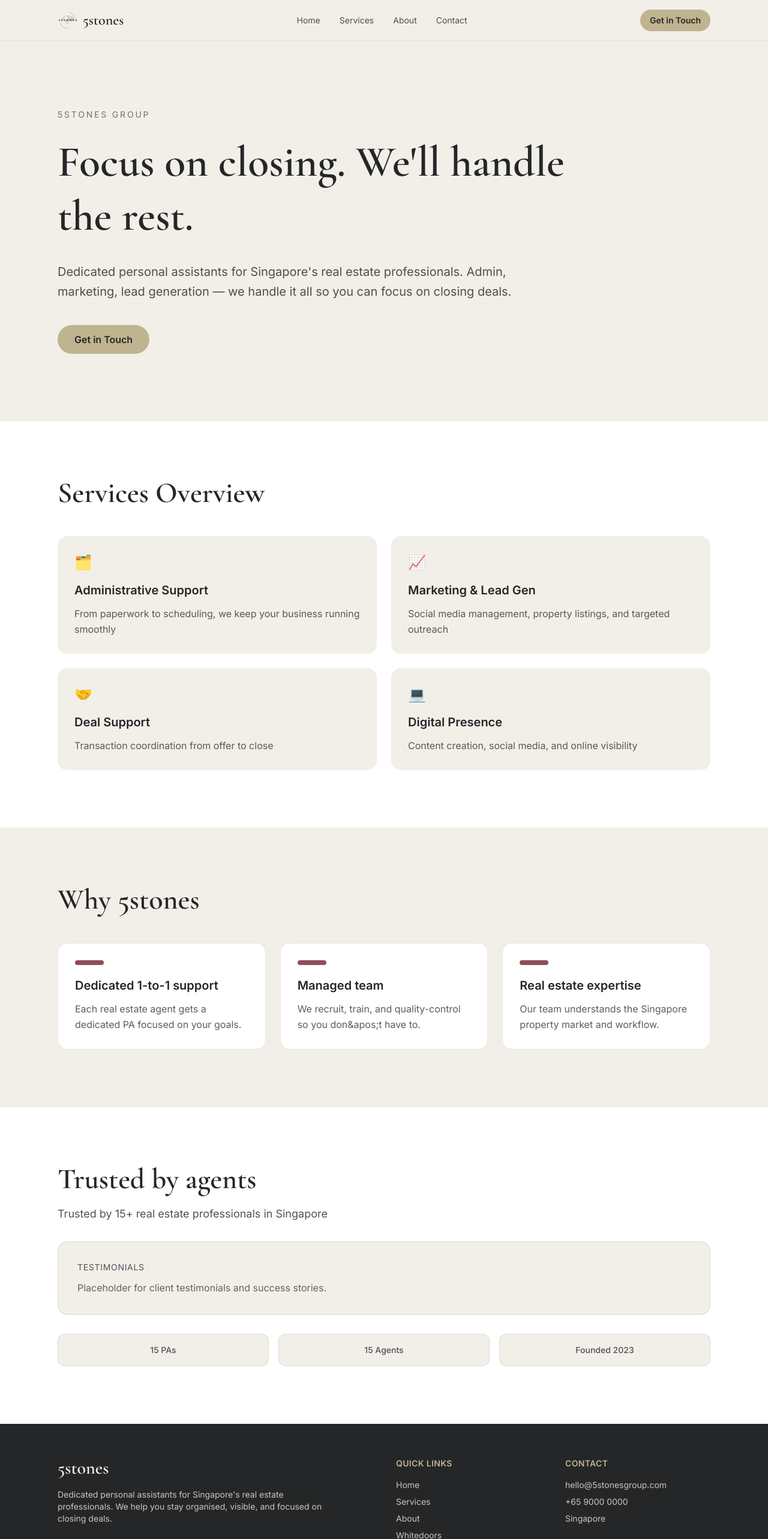
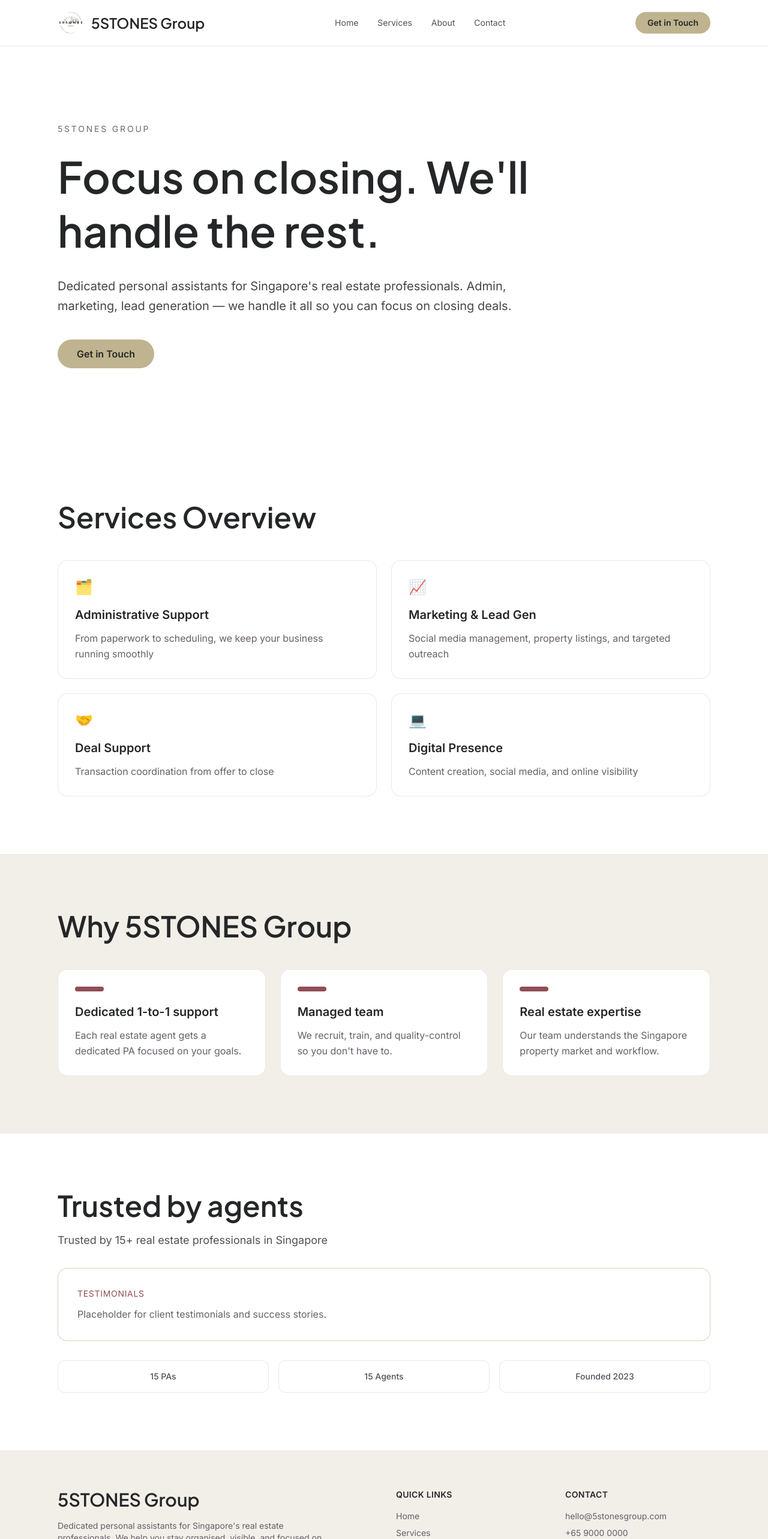
Before and after one commit to buffboii93/5stones-website, a Next.js app: page / in a window 1280 px wide. Shown: the top 2566 px of the page at 60% size. Built offline with nearby package versions, Linux system fonts and the light colour scheme.

Commit message:
Redesign branding, typography, and color system for 5STONES Group

```diff
--- a/src/app/globals.css
+++ b/src/app/globals.css
@@ -7,12 +7,12 @@
   --color-cream: #f2efe9;
   --color-charcoal: #252627;
   --font-sans: var(--font-inter);
-  --font-serif: var(--font-cormorant);
+  --font-serif: var(--font-plus-jakarta);
 }
 
 html,
 body {
-  background: #f2efe9;
+  background: #ffffff;
   color: #252627;
 }
 
--- a/src/app/layout.tsx
+++ b/src/app/layout.tsx
@@ -1,5 +1,5 @@
 import type { Metadata } from "next";
-import { Cormorant_Garamond, Inter } from "next/font/google";
+import { Inter, Plus_Jakarta_Sans } from "next/font/google";
 import "./globals.css";
 
 const inter = Inter({
@@ -7,14 +7,14 @@ const inter = Inter({
   subsets: ["latin"],
 });
 
-const cormorant = Cormorant_Garamond({
-  variable: "--font-cormorant",
+const plusJakarta = Plus_Jakarta_Sans({
+  variable: "--font-plus-jakarta",
   subsets: ["latin"],
   weight: ["400", "500", "600", "700"],
 });
 
 export const metadata: Metadata = {
-  title: "5stones | Dedicated PA Support for Real Estate Agents",
+  title: "5STONES Group | Dedicated PA Support for Real Estate Agents",
   description:
     "Dedicated personal assistants for Singapore real estate professionals.",
 };
@@ -26,7 +26,7 @@ export default function RootLayout({
 }>) {
   return (
     <html lang="en">
-      <body className={`${inter.variable} ${cormorant.variable} antialiased`}>
+      <body className={`${inter.variable} ${plusJakarta.variable} antialiased`}>
         {children}
       </body>
     </html>
--- a/src/app/page.tsx
+++ b/src/app/page.tsx
@@ -34,7 +34,7 @@ const differentiators = [
   },
   {
     title: "Managed team",
-    description: "We recruit, train, and quality-control so you don&apos;t have to.",
+    description: "We recruit, train, and quality-control so you don't have to.",
   },
   {
     title: "Real estate expertise",
@@ -44,23 +44,23 @@ const differentiators = [
 
 export default function Home() {
   return (
-    <div className="min-h-screen bg-cream text-charcoal">
+    <div className="min-h-screen bg-white text-charcoal">
       <Navbar />
 
       <main>
-        <section className="mx-auto w-full max-w-6xl px-5 py-20 md:px-8 md:py-28">
-          <p className="mb-6 text-sm uppercase tracking-[0.2em] text-plum/80">5stones Group</p>
+        <section className="mx-auto w-full max-w-6xl px-5 py-24 md:px-8 md:py-32">
+          <p className="mb-6 text-sm uppercase tracking-[0.2em] text-plum/85">5STONES Group</p>
           <h1 className="max-w-4xl font-serif text-5xl leading-tight font-semibold text-charcoal md:text-7xl">
             Focus on closing. We&apos;ll handle the rest.
           </h1>
-          <p className="mt-8 max-w-3xl text-lg leading-relaxed text-charcoal/80 md:text-xl">
+          <p className="mt-8 max-w-3xl text-lg leading-relaxed text-charcoal/85 md:text-xl">
             Dedicated personal assistants for Singapore&apos;s real estate professionals.
             Admin, marketing, lead generation — we handle it all so you can focus on
             closing deals.
           </p>
           <Link
             href="#contact"
-            className="mt-10 inline-flex rounded-full bg-gold px-7 py-3 text-base font-semibold text-charcoal transition hover:bg-berry hover:text-cream"
+            className="mt-10 inline-flex rounded-full bg-gold px-8 py-3 text-base font-semibold text-charcoal transition hover:bg-berry hover:text-cream"
           >
             Get in Touch
           </Link>
@@ -71,25 +71,28 @@ export default function Home() {
             <h2 className="font-serif text-4xl font-semibold md:text-5xl">Services Overview</h2>
             <div className="mt-12 grid gap-6 md:grid-cols-2">
               {services.map((service) => (
-                <article key={service.title} className="rounded-2xl bg-cream p-7 shadow-soft">
+                <article
+                  key={service.title}
+                  className="rounded-2xl border border-charcoal/10 bg-white p-7 shadow-soft transition hover:-translate-y-0.5 hover:shadow-md"
+                >
                   <p className="text-2xl">{service.icon}</p>
                   <h3 className="mt-4 text-xl font-semibold text-charcoal">{service.title}</h3>
-                  <p className="mt-3 leading-relaxed text-charcoal/75">{service.description}</p>
+                  <p className="mt-3 leading-relaxed text-plum/90">{service.description}</p>
                 </article>
               ))}
             </div>
           </div>
         </section>
 
-        <section id="why-5stones" className="py-20 md:py-24">
+        <section id="why-5stones" className="bg-cream py-20 md:py-24">
           <div className="mx-auto w-full max-w-6xl px-5 md:px-8">
-            <h2 className="font-serif text-4xl font-semibold md:text-5xl">Why 5stones</h2>
+            <h2 className="font-serif text-4xl font-semibold md:text-5xl">Why 5STONES Group</h2>
             <div className="mt-12 grid gap-6 md:grid-cols-3">
               {differentiators.map((item) => (
-                <article key={item.title} className="rounded-2xl border border-charcoal/10 bg-white p-7">
+                <article key={item.title} className="rounded-2xl border border-charcoal/10 bg-white p-7 shadow-soft">
                   <div className="h-2 w-12 rounded-full bg-berry" />
                   <h3 className="mt-5 text-xl font-semibold">{item.title}</h3>
-                  <p className="mt-3 leading-relaxed text-charcoal/75">{item.description}</p>
+                  <p className="mt-3 leading-relaxed text-plum/90">{item.description}</p>
                 </article>
               ))}
             </div>
@@ -103,17 +106,17 @@ export default function Home() {
               Trusted by 15+ real estate professionals in Singapore
             </p>
 
-            <div className="mt-8 rounded-2xl border border-gold/40 bg-cream p-6 md:p-8">
-              <p className="text-sm uppercase tracking-wider text-plum">Testimonials</p>
-              <p className="mt-3 text-charcoal/70">
+            <div className="mt-8 rounded-2xl border border-gold/60 bg-white p-6 md:p-8">
+              <p className="text-sm uppercase tracking-wider text-berry">Testimonials</p>
+              <p className="mt-3 text-plum/90">
                 Placeholder for client testimonials and success stories.
               </p>
             </div>
 
             <div className="mt-8 grid gap-4 text-center text-sm font-medium text-plum md:grid-cols-3">
-              <div className="rounded-xl border border-charcoal/10 bg-cream px-4 py-4">15 PAs</div>
-              <div className="rounded-xl border border-charcoal/10 bg-cream px-4 py-4">15 Agents</div>
-              <div className="rounded-xl border border-charcoal/10 bg-cream px-4 py-4">Founded 2023</div>
+              <div className="rounded-xl border border-charcoal/10 bg-white px-4 py-4">15 PAs</div>
+              <div className="rounded-xl border border-charcoal/10 bg-white px-4 py-4">15 Agents</div>
+              <div className="rounded-xl border border-charcoal/10 bg-white px-4 py-4">Founded 2023</div>
             </div>
           </div>
         </section>
--- a/src/components/Footer.tsx
+++ b/src/components/Footer.tsx
@@ -2,24 +2,24 @@ import Link from "next/link";
 
 export default function Footer() {
   return (
-    <footer id="contact" className="bg-charcoal text-cream">
-      <div className="mx-auto grid w-full max-w-6xl gap-10 px-5 py-14 md:grid-cols-4 md:px-8">
+    <footer id="contact" className="bg-cream text-charcoal">
+      <div className="mx-auto grid w-full max-w-6xl gap-10 px-5 py-16 md:grid-cols-4 md:px-8">
         <div className="md:col-span-2">
-          <h3 className="font-serif text-3xl font-semibold">5stones</h3>
-          <p className="mt-4 max-w-md text-sm text-cream/80">
+          <h3 className="font-serif text-3xl font-semibold">5STONES Group</h3>
+          <p className="mt-4 max-w-md text-sm text-plum/90">
             Dedicated personal assistants for Singapore&apos;s real estate professionals.
             We help you stay organised, visible, and focused on closing deals.
           </p>
         </div>
 
         <div>
-          <h4 className="text-sm font-semibold uppercase tracking-wide text-gold">Quick Links</h4>
-          <ul className="mt-4 space-y-2 text-sm text-cream/80">
-            <li><Link href="#" className="hover:text-gold">Home</Link></li>
-            <li><Link href="#services" className="hover:text-gold">Services</Link></li>
-            <li><Link href="#why-5stones" className="hover:text-gold">About</Link></li>
+          <h4 className="text-sm font-semibold uppercase tracking-wide text-charcoal">Quick Links</h4>
+          <ul className="mt-4 space-y-2 text-sm text-plum/90">
+            <li><Link href="#" className="hover:text-berry">Home</Link></li>
+            <li><Link href="#services" className="hover:text-berry">Services</Link></li>
+            <li><Link href="#why-5stones" className="hover:text-berry">About</Link></li>
             <li>
-              <Link href="https://whitedoors.vercel.app" target="_blank" className="hover:text-gold">
+              <Link href="https://whitedoors.vercel.app" target="_blank" className="hover:text-berry">
                 Whitedoors
               </Link>
             </li>
@@ -27,22 +27,22 @@ export default function Footer() {
         </div>
 
         <div>
-          <h4 className="text-sm font-semibold uppercase tracking-wide text-gold">Contact</h4>
-          <ul className="mt-4 space-y-2 text-sm text-cream/80">
+          <h4 className="text-sm font-semibold uppercase tracking-wide text-charcoal">Contact</h4>
+          <ul className="mt-4 space-y-2 text-sm text-plum/90">
             <li>
-              <a href="mailto:hello@5stonesgroup.com" className="hover:text-gold">hello@5stonesgroup.com</a>
+              <a href="mailto:hello@5stonesgroup.com" className="hover:text-berry">hello@5stonesgroup.com</a>
             </li>
             <li>
-              <a href="tel:+6590000000" className="hover:text-gold">+65 9000 0000</a>
+              <a href="tel:+6590000000" className="hover:text-berry">+65 9000 0000</a>
             </li>
             <li>Singapore</li>
           </ul>
         </div>
       </div>
 
-      <div className="border-t border-cream/10">
-        <div className="mx-auto flex w-full max-w-6xl items-center justify-between px-5 py-4 text-xs text-cream/60 md:px-8">
-          <p>© {new Date().getFullYear()} 5stones Group. All rights reserved.</p>
+      <div className="border-t border-charcoal/10">
+        <div className="mx-auto flex w-full max-w-6xl items-center justify-between px-5 py-4 text-xs text-plum/90 md:px-8">
+          <p>© {new Date().getFullYear()} 5STONES Group. All rights reserved.</p>
           <p>Built for real estate professionals in Singapore.</p>
         </div>
       </div>
--- a/src/components/Navbar.tsx
+++ b/src/components/Navbar.tsx
@@ -10,11 +10,18 @@ const navLinks = [
 
 export default function Navbar() {
   return (
-    <header className="sticky top-0 z-50 border-b border-charcoal/10 bg-cream/95 backdrop-blur">
+    <header className="sticky top-0 z-50 border-b border-charcoal/10 bg-white/95 backdrop-blur">
       <div className="mx-auto flex w-full max-w-6xl items-center justify-between px-5 py-4 md:px-8">
-        <Link href="#" className="flex items-center gap-2">
-          <Image src="/logo.svg" alt="5stones logo" width={34} height={34} priority />
-          <span className="font-serif text-2xl font-semibold text-charcoal">5stones</span>
+        <Link href="#" className="flex items-center gap-3">
+          <Image
+            src="/logo.svg"
+            alt="5STONES Group logo"
+            width={52}
+            height={52}
+            className="h-11 w-auto"
+            priority
+          />
+          <span className="font-serif text-2xl font-semibold text-charcoal">5STONES Group</span>
         </Link>
 
         <nav className="hidden items-center gap-8 md:flex">
@@ -27,7 +34,7 @@ export default function Navbar() {
 
         <Link
           href="#contact"
-          className="rounded-full bg-gold px-4 py-2 text-sm font-semibold text-charcoal transition hover:bg-berry hover:text-cream"
+          className="rounded-full bg-gold px-5 py-2 text-sm font-semibold text-charcoal transition hover:bg-berry hover:text-cream"
         >
           Get in Touch
         </Link>
```
